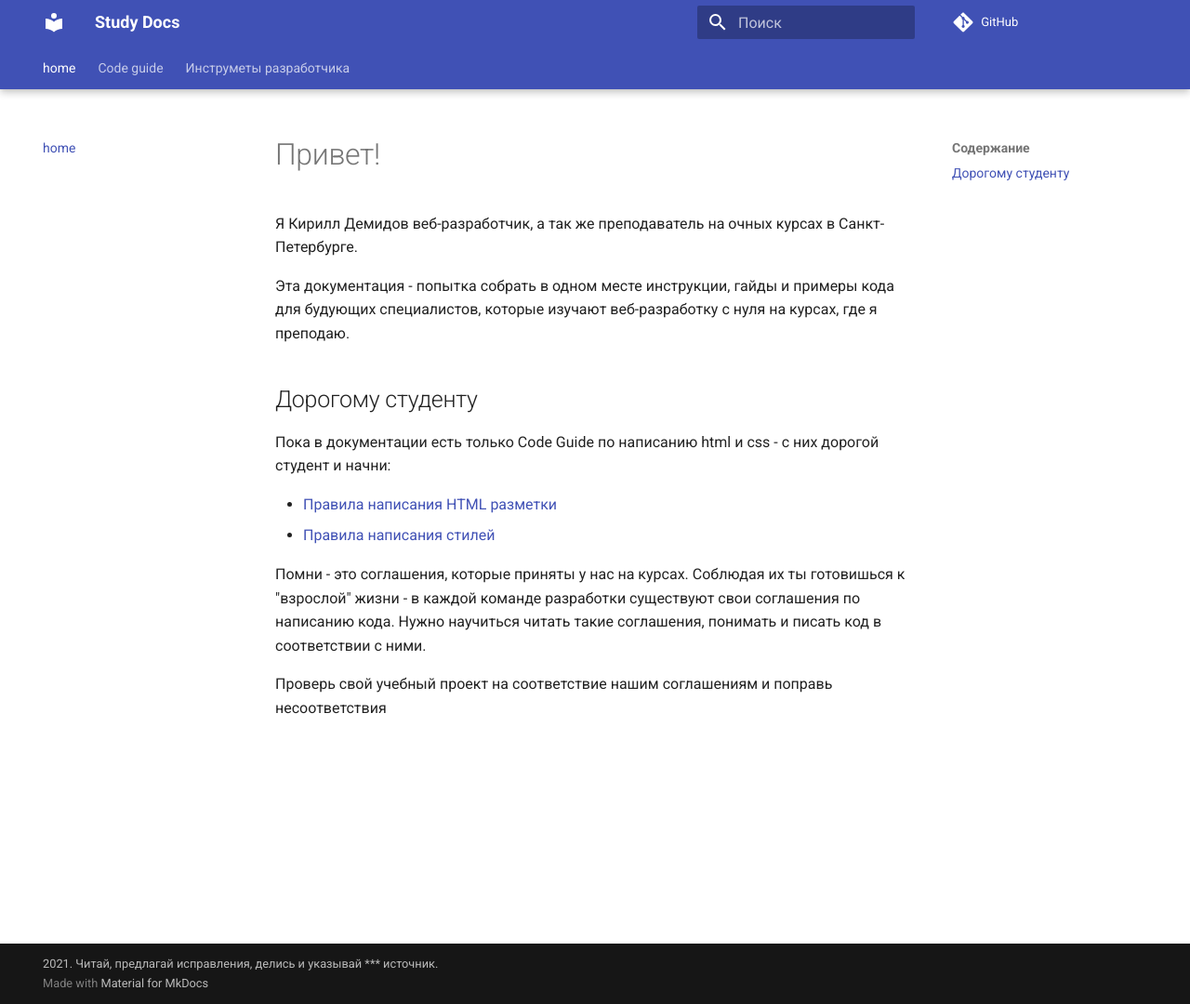
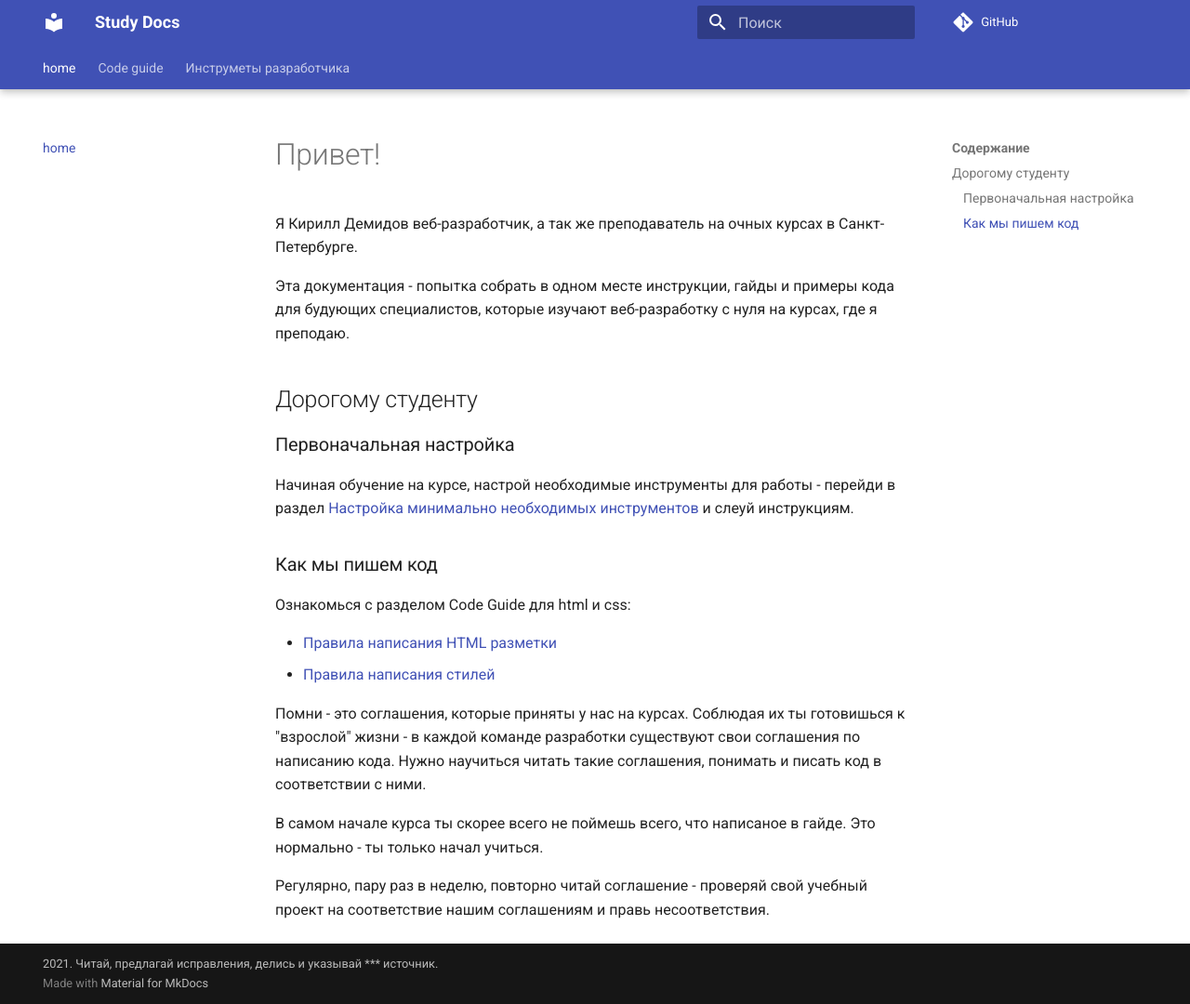
Before and after one commit to kaddem/docs, an MkDocs documentation site: the page built from docs/index.md, in a window 1280 px wide and 1080 px high. Shown: the whole window at 93% size. Built offline with MkDocs 1.6.1 and Material for MkDocs 9.7.7, drawn with Linux system fonts in a browser that asks for light colours; comment, search, counter and statistics services are not loaded.

Commit message:
Обновил главную

```diff
--- a/docs/index.md
+++ b/docs/index.md
@@ -6,11 +6,18 @@
 
 ## Дорогому студенту
 
-Пока в документации есть только Code Guide по написанию html и css - с них дорогой студент и начни:
+### Первоначальная настройка
+
+Начиная обучение на курсе, настрой необходимые инструменты для работы - перейди в раздел [Настройка минимально необходимых инструментов](tools/settings) и слеуй инструкциям.
+
+### Как мы пишем код
+Ознакомься с разделом Code Guide для html и css:
 
 - [Правила написания HTML разметки](code-guide/02_html)
 - [Правила написания стилей](code-guide/03_css)
 
 Помни - это соглашения, которые приняты у нас на курсах. Соблюдая их ты готовишься к "взрослой" жизни - в каждой команде разработки существуют свои соглашения по написанию кода. Нужно научиться читать такие соглашения, понимать и писать код в соответствии с ними.
 
-Проверь свой учебный проект на соответствие нашим соглашениям и поправь несоответствия
+В самом начале курса ты скорее всего не поймешь всего, что написаное в гайде. Это нормально - ты только начал учиться.
+
+Регулярно, пару раз в неделю, повторно читай соглашение - проверяй свой учебный проект на соответствие нашим соглашениям и правь несоответствия.
```
